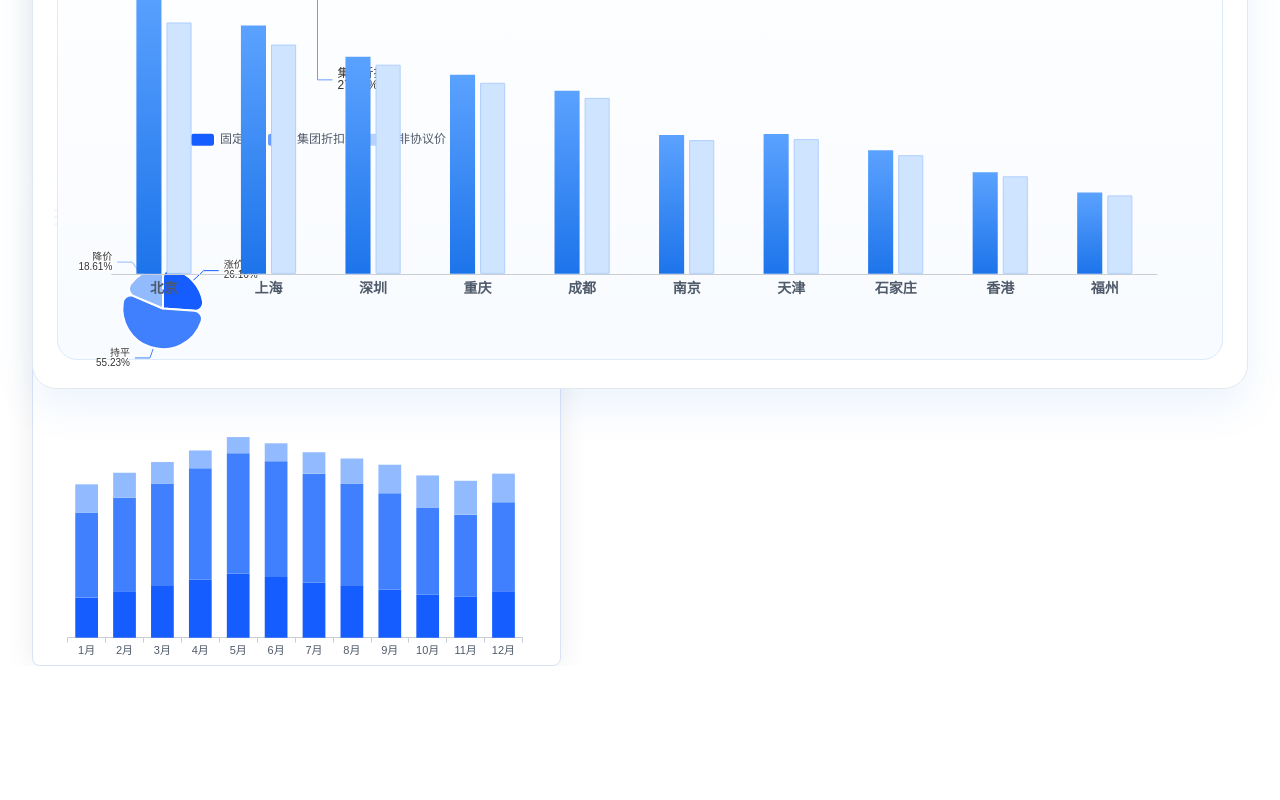
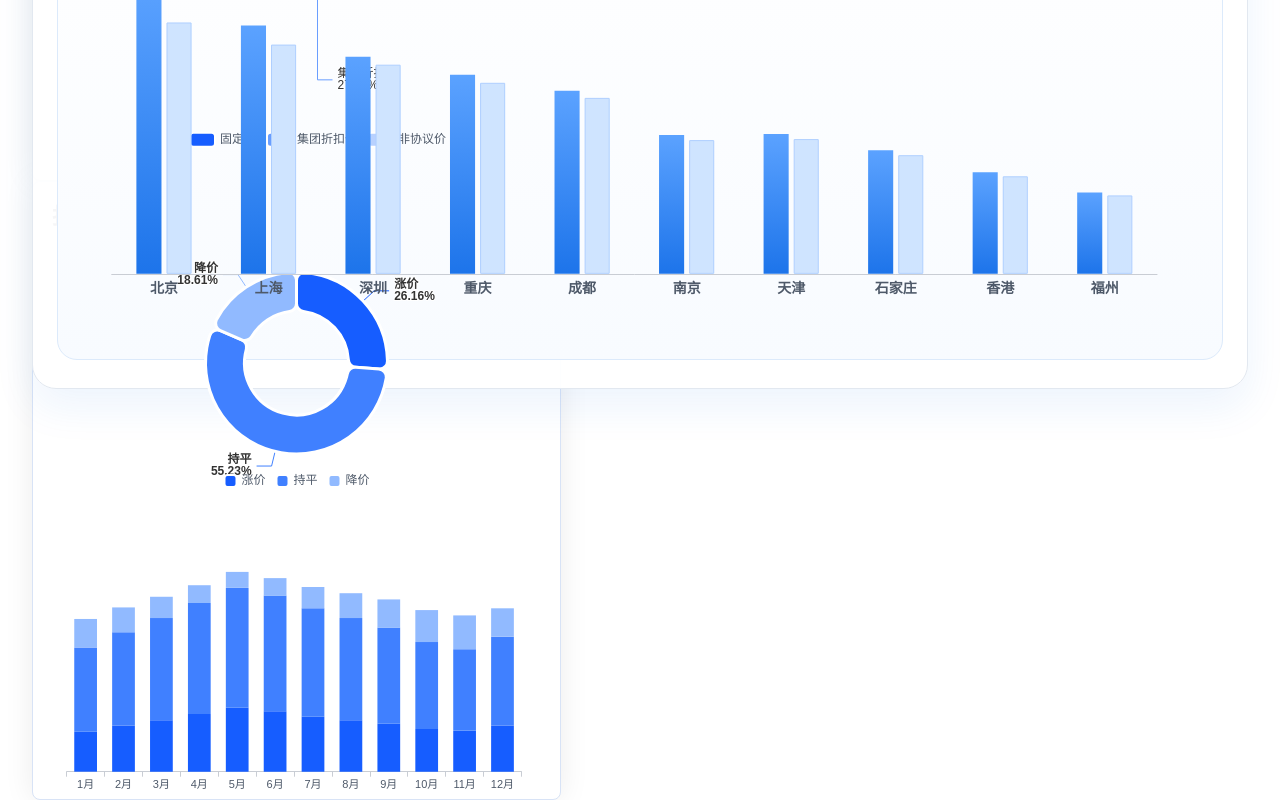
Before and after one commit to caohongbocaohongbo/rfp, a website: page city.html in a window 1280 px wide. Shown: the part 979-1779 px from the top of the page. Before the commit the page ends 1645 px from the top, so only its background shows below. Drawn offline with nearby package versions, Linux system fonts and the light colour scheme.

Commit message:
优化报价涨跌平趋势图表：调整容器居中、增大饼图尺寸、完善交互效果

```diff
--- a/city.html
+++ b/city.html
@@ -205,7 +205,7 @@
       </div>
 
       <!-- 报价涨跌平趋势 -->
-      <div class="w-[529px] h-[619px] rounded-[8px] border chart-border shadow-[0px_0px_30px_0px_rgba(0,0,0,0.08)] bg-[rgba(255,255,255,1)] flex flex-col justify-start items-start pt-[20px] pr-[20px] pl-[20px]">
+      <div class="w-[529px] h-[619px] rounded-[8px] border chart-border shadow-[0px_0px_30px_0px_rgba(0,0,0,0.08)] bg-[rgba(255,255,255,1)] flex flex-col justify-start items-center pt-[20px] pr-[20px] pl-[20px]">
         <div class="w-[489px] h-[28px] flex flex-row justify-between items-center mb-[16px]">
           <h2 class="text-[22px] whitespace-nowrap text-[rgba(15,23,42,1)] font-extrabold tracking-[-0.70px] inline-flex items-center">
             报价涨跌平趋势
@@ -228,7 +228,7 @@
             </div>
           </div>
         </div>
-        <div id="quoteTrendChart" class="w-[220px] h-[125px] mb-[16px]"></div>
+        <div id="quoteTrendChart" class="w-[489px] h-[260px] mb-[16px]"></div>
         <div id="quoteTrendBarChart" class="w-[489px] h-[278px]"></div>
       </div>
     </div>
@@ -497,24 +497,58 @@
           const pieOption = {
             tooltip: {
               trigger: 'item',
+              backgroundColor: 'rgba(255, 255, 255, 0.95)',
+              borderColor: '#165DFF',
+              borderWidth: 1,
+              textStyle: {
+                color: '#333'
+              },
               formatter: function(params) {
-                return `${params.name}: ${params.percent}%`;
+                return `<div style="font-weight:bold;margin-bottom:5px;">${params.name}</div>` +
+                       `<div style="display:flex;align-items:center;">` +
+                       `<span style="display:inline-block;width:10px;height:10px;border-radius:50%;background:${params.color};margin-right:8px;"></span>` +
+                       `<span>占比: <strong>${params.percent}%</strong></span>` +
+                       `</div>`;
+              }
+            },
+            legend: {
+              orient: 'horizontal',
+              bottom: '5%',
+              left: 'center',
+              itemWidth: 12,
+              itemHeight: 12,
+              textStyle: {
+                fontSize: 12,
+                color: '#4E5969'
               }
             },
             series: [{
               name: '涨跌平趋势',
               type: 'pie',
-              radius: '65%',
-              center: ['50%', '50%'],
+              radius: ['40%', '70%'],
+              center: ['50%', '45%'],
               itemStyle: {
                 borderRadius: 8,
                 borderColor: '#fff',
-                borderWidth: 2
+                borderWidth: 3
               },
               label: {
                 show: true,
                 formatter: '{b}\n{d}%',
-                fontSize: 10
+                fontSize: 12,
+                fontWeight: 'bold'
+              },
+              emphasis: {
+                label: {
+                  show: true,
+                  fontSize: 14,
+                  fontWeight: 'bold'
+                },
+                itemStyle: {
+                  shadowBlur: 10,
+                  shadowOffsetX: 0,
+                  shadowColor: 'rgba(0, 0, 0, 0.2)'
+                }
               },
               data: currentData,
               color: ['#165DFF', '#4080FF', '#91BAFF']
@@ -532,8 +566,37 @@
           const barOption = {
             tooltip: {
               trigger: 'axis',
+              backgroundColor: 'rgba(255, 255, 255, 0.95)',
+              borderColor: '#165DFF',
+              borderWidth: 1,
+              textStyle: {
+                color: '#333'
+              },
               axisPointer: {
-                type: 'shadow'
+                type: 'shadow',
+                shadowStyle: {
+                  color: 'rgba(22, 93, 255, 0.1)'
+                }
+              },
+              formatter: function(params) {
+                let result = `<div style="font-weight:bold;margin-bottom:8px;border-bottom:1px solid #eee;padding-bottom:5px;">${params[0].axisValue}</div>`;
+                let total = 0;
+                params.forEach(param => {
+                  total += param.value;
+                });
+                params.forEach(param => {
+                  const percent = ((param.value / total) * 100).toFixed(1);
+                  result += `<div style="display:flex;align-items:center;margin:6px 0;">` +
+                           `<span style="display:inline-block;width:10px;height:10px;border-radius:50%;background:${param.color};margin-right:8px;"></span>` +
+                           `<span style="flex:1;">${param.seriesName}:</span>` +
+                           `<span style="font-weight:bold;margin-left:10px;">${param.value}</span>` +
+                           `<span style="color:#666;margin-left:5px;font-size:12px;">(${percent}%)</span>` +
+                           `</div>`;
+                });
+                result += `<div style="margin-top:8px;padding-top:5px;border-top:1px solid #eee;text-align:right;">` +
+                         `<span style="color:#666;">总计: <strong>${total}</strong></span>` +
+                         `</div>`;
+                return result;
               }
             },
             grid: {
```
